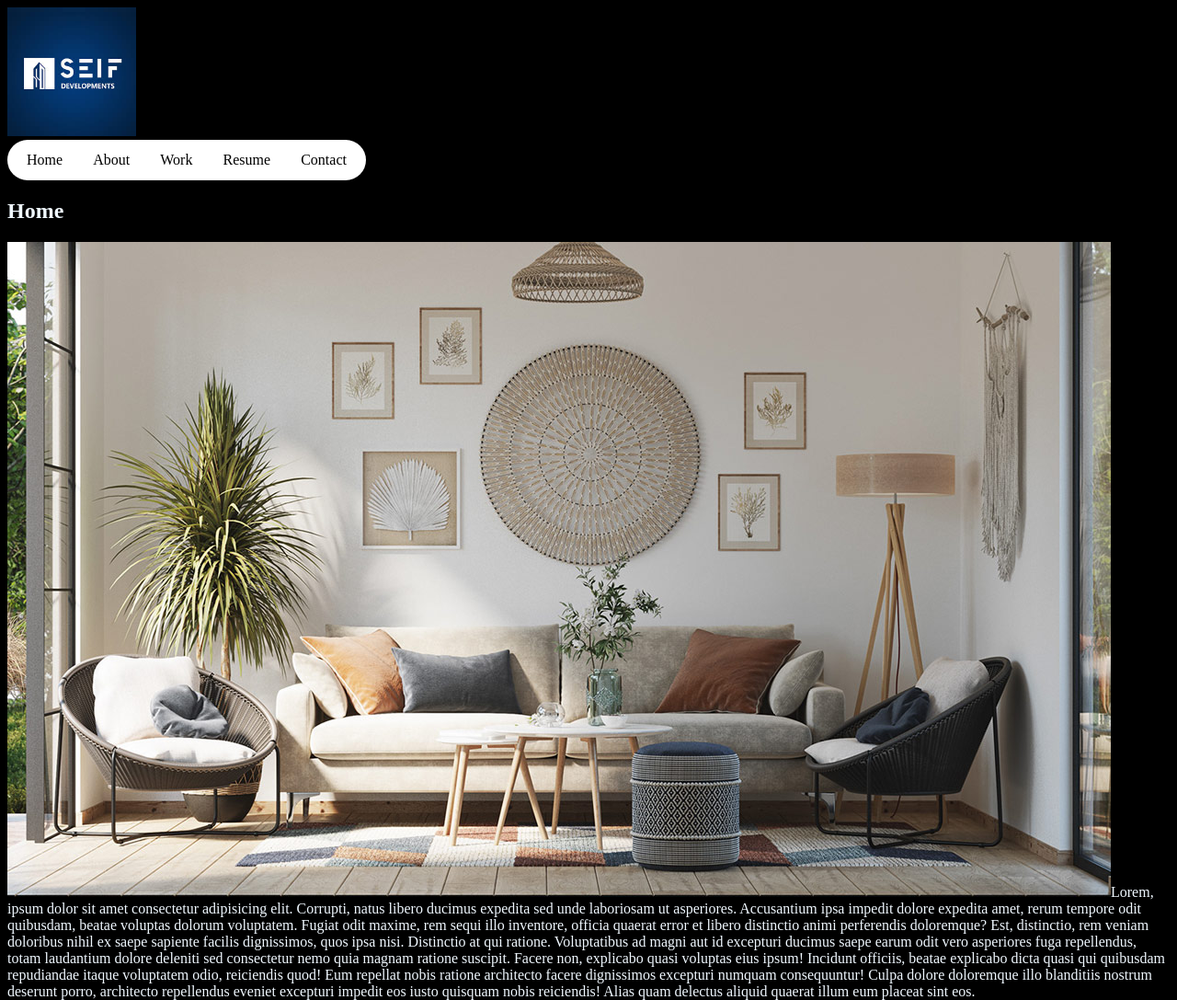
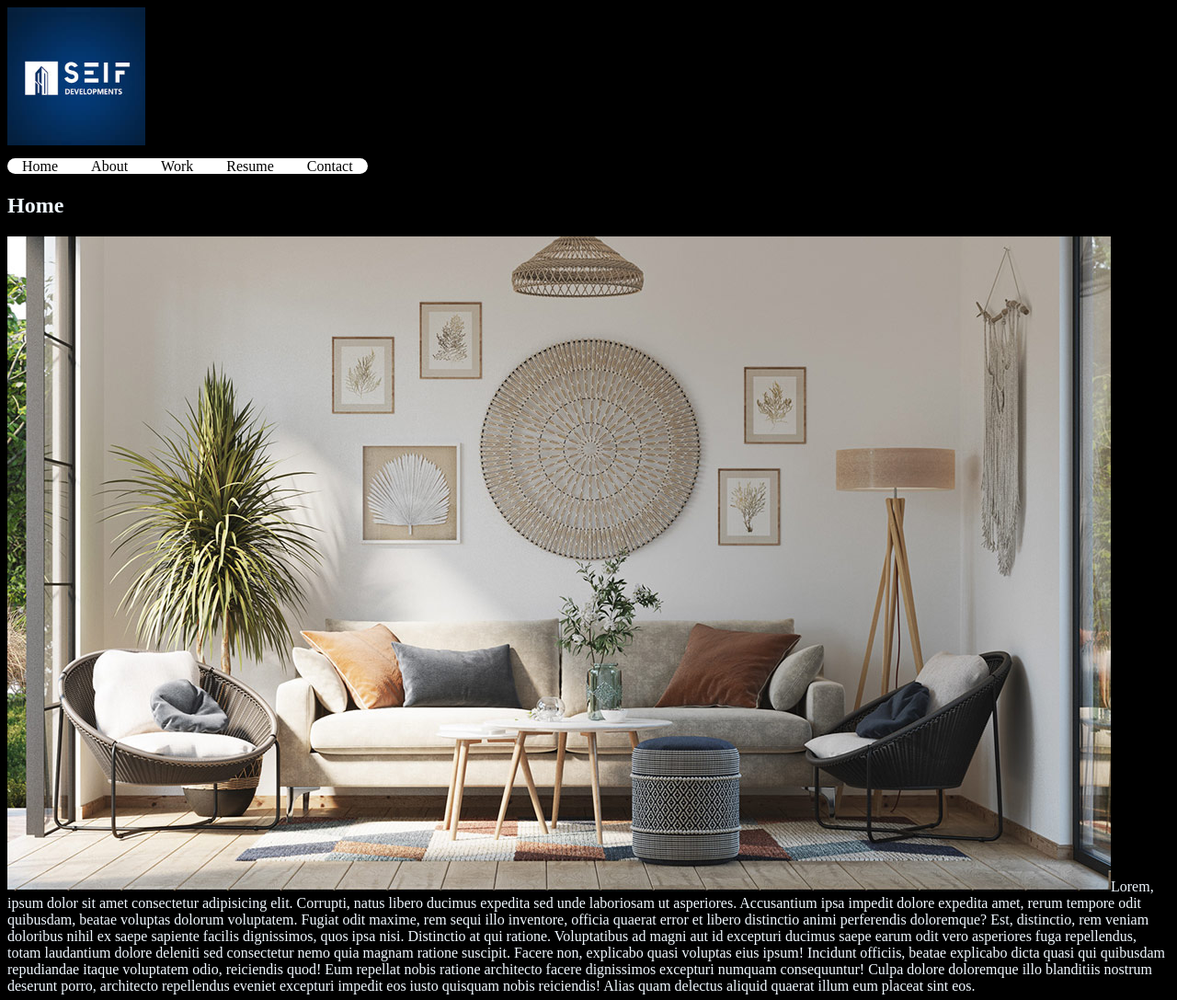
Before and after one commit to SeifKar/My_First_Portfolio, a plain HTML site: page index.html in a window 1280 px wide. Shown: the top 1087 px of the page at 92% size. Drawn offline with Linux system fonts and the light colour scheme.

Commit message:
initial css

```diff
--- a/styles.css
+++ b/styles.css
@@ -9,11 +9,13 @@ color: aliceblue;;
 nav{
     background: white;
     width: 380px;
-    display: flex;
+    display: inline;
     justify-content: space-between;
-    padding: 5px;
+    padding: 0;
     border-radius: 22px;
     box-shadow: 2px 2px 20px rgba(0, 0, 0, 0.3);
+    position: sticky;
+    top: 0%;
 }
 
 nav > a {
@@ -24,12 +26,14 @@ border-radius: 22px;
 }
 
 nav > a:hover {
-    transition: 0.25s;
+    transition: 0.20s;
     background: rgb(54, 111, 157);
     color: white;
 }
 .logo{
-    width: 140px;
+    width: 150px;
+    height: 150px;
+    margin-bottom: 10px;
 }
 nav ul li{
     display: block;
```
